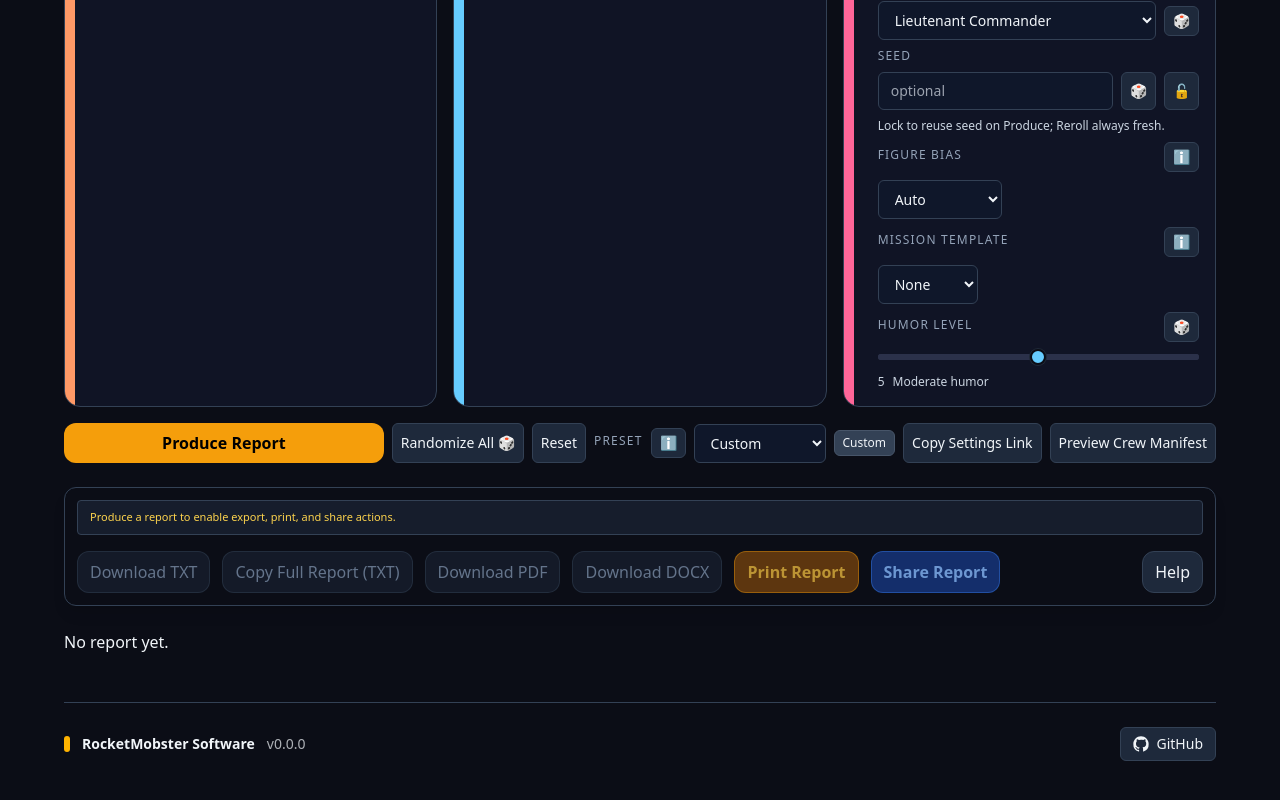
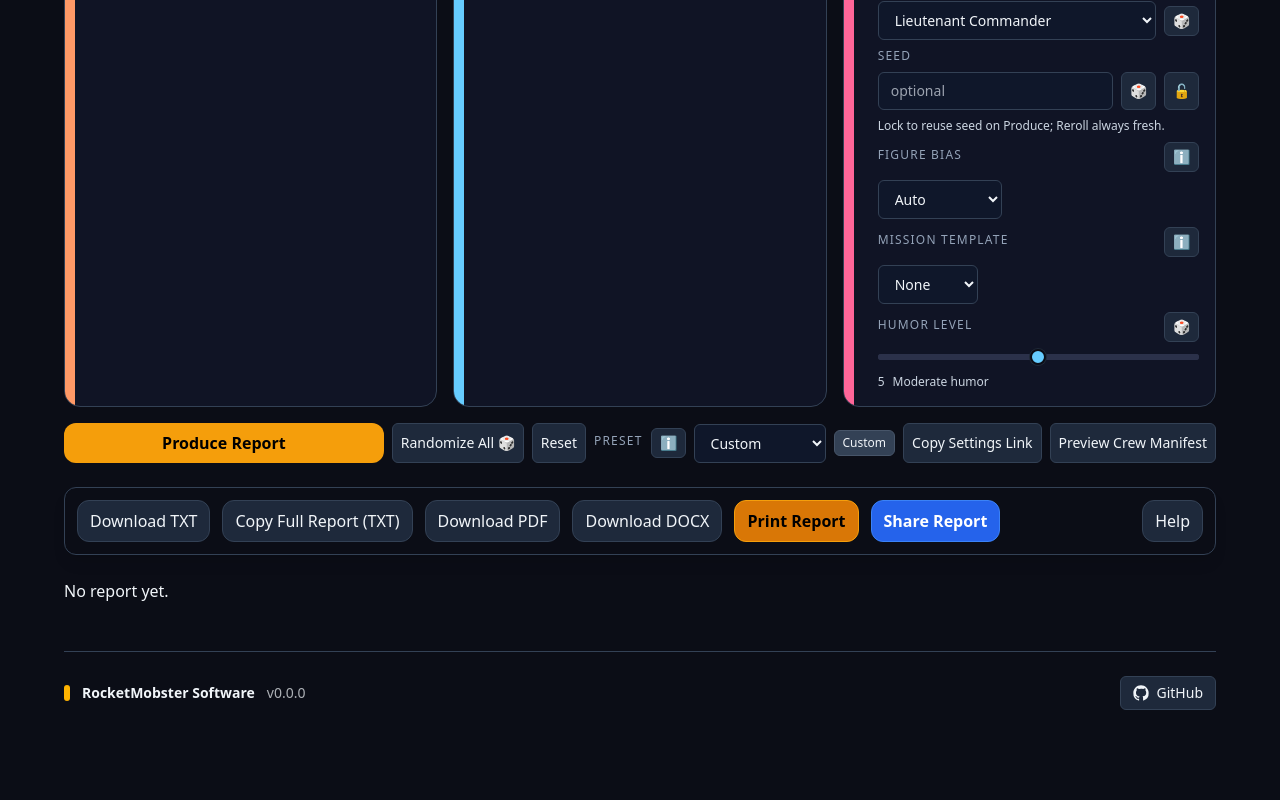
Before and after one commit to RocketMobster/warpcorereports, a React (Vite) app: page / in a window 1280 px wide. Shown: the part 504-1304 px from the top of the page. Built offline with nearby package versions, Linux system fonts and the light colour scheme; the HTML template or start-up script is replaced by a standard one.

Commit message:
fix: sounds use BASE_URL for GitHub Pages; Drawer z-index/pointer-events and close reliability

```diff
--- a/src/App.tsx
+++ b/src/App.tsx
@@ -61,25 +61,6 @@ export default function App() {
   const [showToast, setShowToast] = useState(false);
   const [toastMessage, setToastMessage] = useState('');
   const [toastIsError, setToastIsError] = useState(false);
-  // Live region message for structural announcements (panels/dialogs)
-  const [liveStructuralMsg, setLiveStructuralMsg] = useState<string>("");
-  useEffect(() => {
-    const lastRef = { detail: '', ts: 0 } as { detail: string; ts: number };
-    const handler = (e: Event) => {
-      const detail = (e as CustomEvent).detail;
-      if (typeof detail !== 'string') return;
-      const now = Date.now();
-      // Debounce identical structural messages fired within 900ms
-      if (detail === lastRef.detail && now - lastRef.ts < 900) return;
-      lastRef.detail = detail;
-      lastRef.ts = now;
-      setLiveStructuralMsg(detail);
-      // Clear after a short delay to avoid verbosity build-up in SR queues
-      setTimeout(()=> setLiveStructuralMsg(""), 2500);
-    };
-    window.addEventListener('wcr-live', handler as EventListener);
-    return () => window.removeEventListener('wcr-live', handler as EventListener);
-  }, []);
   const errorDetailRef = React.useRef<string>("");
   // Simple error toast throttle
   const [lastErrorAt, setLastErrorAt] = useState<number>(0);
@@ -369,17 +350,9 @@ export default function App() {
     }
   };
 
-  // Helper to present a short-lived toast (non-error)
-  const showTempToast = (msg: string, duration: number = 1800) => {
-    setToastIsError(false);
-    setToastMessage(msg);
-    setShowToast(true);
-    setTimeout(() => setShowToast(false), duration);
-  };
-
   const exportTxt = () => {
+    if (!report) return;
     buttonClickSound();
-    if (!report) return; // Accessible disabled pattern handles messaging
     const txt = reportToTxt(report);
     const blob = new Blob([txt], { type: "text/plain" });
     saveAs(blob, "engineering_report.txt");
@@ -387,8 +360,8 @@ export default function App() {
   };
 
   const exportPdf = async () => {
+    if (!report) return;
     buttonClickSound();
-    if (!report) return;
     const doc = new jsPDF({ unit: "pt", format: "letter" });
     const pageHeight = (doc as any).internal?.pageSize?.getHeight
       ? (doc as any).internal.pageSize.getHeight()
@@ -550,8 +523,8 @@ export default function App() {
   };
 
   const exportDocx = async () => {
+    if (!report) return;
     buttonClickSound();
-    if (!report) return;
     const doc = buildDocx(report);
     const blob = await doc;
     saveAs(blob, "engineering_report.docx");
@@ -559,8 +532,9 @@ export default function App() {
   };
 
   const handlePrint = () => {
+    if (!report) return;
+
     buttonClickSound();
-    if (!report) return;
 
     // We need to wait for all SVG charts to render properly
     setTimeout(() => {
@@ -570,7 +544,6 @@ export default function App() {
 
   const handleShare = () => {
     buttonClickSound();
-    if (!report) return;
     setIsShareDialogOpen(true);
   };
 
@@ -709,9 +682,7 @@ export default function App() {
 
   return (
     <div className={`min-h-screen bg-[#0b0d16] text-slate-100 p-6 ${densityCompact ? 'density-compact' : ''}`}>
-      {/* Skip to main content link (appears on keyboard focus) */}
-      <a href="#main-content" className="skip-link" aria-label="Skip to main content">Skip to main content</a>
-      <div className="max-w-6xl mx-auto" id="main-content">
+      <div className="max-w-6xl mx-auto">
         <div className="flex justify-between items-center mb-6">
           <h1 className="text-2xl font-extrabold">Starfleet Engineering Report Generator</h1>
           {/* Settings gear moved to header */}
@@ -781,51 +752,16 @@ export default function App() {
 
         {/* Stardate controls moved into the Stardate accordion in mobile controls */}
         {showDesktopControls && (
-        <div id="button-bar" className="flex flex-wrap gap-3 mb-6 sticky top-4 z-10 bg-[#0b0d16] p-3 rounded-xl border border-slate-700 shadow-lg transition-all duration-300" aria-describedby={!report ? 'export-hint' : undefined}>
-          {!report && (
-            <p id="export-hint" className="w-full text-[11px] text-amber-300 bg-slate-800/60 border border-slate-700 rounded px-3 py-2 mb-1" aria-live="polite">
-              Produce a report to enable export, print, and share actions.
-            </p>
-          )}
-          <button
-            onClick={exportTxt}
-            aria-disabled={!report}
-            aria-describedby={!report ? 'export-hint' : undefined}
-            className={`px-3 py-2 rounded-xl border transition-all duration-200 ${!report ? 'bg-slate-800/50 border-slate-700/50 text-slate-500 cursor-not-allowed' : 'bg-slate-800 border-slate-700 hover:bg-slate-700'}`}
-          >Download TXT</button>
-          <button
-            onClick={async()=>{ if(!report) return; await copyToClipboard(reportToTxt(report), 'Full report copied as TXT.'); }}
-            aria-disabled={!report}
-            aria-describedby={!report ? 'export-hint' : undefined}
-            title="Copy full report as plain text"
-            aria-label="Copy full report as plain text"
-            className={`px-3 py-2 rounded-xl border transition-all duration-200 ${!report ? 'bg-slate-800/50 border-slate-700/50 text-slate-500 cursor-not-allowed' : 'bg-slate-800 border-slate-700 hover:bg-slate-700'}`}
-          >
-            Copy Full Report (TXT)
-          </button>
-          <button
-            onClick={exportPdf}
-            aria-disabled={!report}
-            aria-describedby={!report ? 'export-hint' : undefined}
-            className={`px-3 py-2 rounded-xl border transition-all duration-200 ${!report ? 'bg-slate-800/50 border-slate-700/50 text-slate-500 cursor-not-allowed' : 'bg-slate-800 border-slate-700 hover:bg-slate-700'}`}
-          >Download PDF</button>
-          <button
-            onClick={exportDocx}
-            aria-disabled={!report}
-            aria-describedby={!report ? 'export-hint' : undefined}
-            className={`px-3 py-2 rounded-xl border transition-all duration-200 ${!report ? 'bg-slate-800/50 border-slate-700/50 text-slate-500 cursor-not-allowed' : 'bg-slate-800 border-slate-700 hover:bg-slate-700'}`}
-          >Download DOCX</button>
-          <button
-            onClick={handlePrint}
-            aria-disabled={!report}
-            aria-describedby={!report ? 'export-hint' : undefined}
-            className={`px-3 py-2 rounded-xl font-bold border transition-all duration-200 ${!report ? 'bg-amber-600/40 border-amber-500/40 text-amber-300/60 cursor-not-allowed' : 'bg-amber-600 text-black border-amber-500 hover:bg-amber-500'}`}
-          >Print Report</button>
+        <div id="button-bar" className="flex flex-wrap gap-3 mb-6 sticky top-4 z-10 bg-[#0b0d16] p-3 rounded-xl border border-slate-700 shadow-lg transition-all duration-300">
+          <button onClick={exportTxt} className="px-3 py-2 rounded-xl bg-slate-800 border border-slate-700 hover:bg-slate-700 transition-all duration-200">Download TXT</button>
+          <button onClick={async()=>{ if(!report){ setToastMessage('No report to copy.'); setShowToast(true); setTimeout(()=>setShowToast(false),1500); return;} await copyToClipboard(reportToTxt(report), 'Full report copied as TXT.'); }} className="px-3 py-2 rounded-xl bg-slate-800 border border-slate-700 hover:bg-slate-700 transition-all duration-200" title="Copy full report as plain text" aria-label="Copy full report as plain text">Copy Full Report (TXT)</button>
+          <button onClick={exportPdf} className="px-3 py-2 rounded-xl bg-slate-800 border border-slate-700 hover:bg-slate-700 transition-all duration-200">Download PDF</button>
+          <button onClick={exportDocx} className="px-3 py-2 rounded-xl bg-slate-800 border border-slate-700 hover:bg-slate-700 transition-all duration-200">Download DOCX</button>
+          <button onClick={handlePrint} className="px-3 py-2 rounded-xl bg-amber-600 text-black font-bold border border-amber-500 hover:bg-amber-500 transition-all duration-200">Print Report</button>
           <button
             onClick={handleShare}
-            aria-disabled={!report}
-            aria-describedby={!report ? 'export-hint' : undefined}
-            className={`px-3 py-2 rounded-xl font-bold border transition-all duration-200 ${!report ? 'bg-blue-600/40 border-blue-500/40 text-blue-300/70 cursor-not-allowed' : 'bg-blue-600 text-white border-blue-500 hover:bg-blue-500'}`}
+            className="px-3 py-2 rounded-xl bg-blue-600 text-white font-bold border border-blue-500 hover:bg-blue-500 transition-all duration-200"
+            disabled={!report}
           >
             Share Report
           </button>
@@ -905,9 +841,9 @@ export default function App() {
           />
         )}
 
-        {/* Toast Notification (visual) */}
+        {/* Toast Notification */}
         {showToast && (
-          <div className="fixed bottom-4 right-4 bg-purple-900 text-white px-6 py-3 rounded-lg shadow-lg animate-fadeIn z-50 flex items-center gap-3" role="alert" aria-live="assertive">
+          <div className="fixed bottom-4 right-4 bg-purple-900 text-white px-6 py-3 rounded-lg shadow-lg animate-fadeIn z-50 flex items-center gap-3">
             <svg xmlns="http://www.w3.org/2000/svg" width="20" height="20" fill="currentColor" viewBox="0 0 16 16">
               <path d="M8 15A7 7 0 1 1 8 1a7 7 0 0 1 0 14zm0 1A8 8 0 1 0 8 0a8 8 0 0 0 0 16z"/>
               <path d="m8.93 6.588-2.29.287-.082.38.45.083c.294.07.352.176.288.469l-.738 3.468c-.194.897.105 1.319.808 1.319.545 0 1.178-.252 1.465-.598l.088-.416c-.2.176-.492.246-.686.246-.275 0-.375-.193-.304-.533L8.93 6.588zM9 4.5a1 1 0 1 1-2 0 1 1 0 0 1 2 0z"/>
@@ -967,14 +903,6 @@ export default function App() {
             )}
           </div>
         )}
-        {/* Off-screen polite live region to announce toast updates (non-error) */}
-        <div aria-live="polite" aria-atomic="true" className="sr-only" style={{position:'absolute',left:-9999,top:'auto',width:1,height:1,overflow:'hidden'}}>
-          {showToast && !toastIsError ? toastMessage : ''}
-        </div>
-        {/* Off-screen structural announcements (panel/dialog open/close) */}
-        <div aria-live="polite" aria-atomic="true" className="sr-only" style={{position:'absolute',left:-9999,top:'auto',width:1,height:1,overflow:'hidden'}}>
-          {liveStructuralMsg}
-        </div>
         {/* Mobile overlays (touch devices or small screens) */}
         {showMobileUI && (
           <>
@@ -1008,26 +936,14 @@ export default function App() {
               />
             </Drawer>
             <Drawer open={mobileExportOpen} onClose={()=>setMobileExportOpen(false)} title="Export">
-              <div className="space-y-3 text-sm" aria-describedby={!report ? 'export-hint-mobile' : undefined}>
-                {!report && (
-                  <p id="export-hint-mobile" className="text-[11px] text-amber-300 bg-slate-800/60 border border-slate-700 rounded p-2">
-                    Produce a report to enable export, print, and share actions.
-                  </p>
-                )}
+              <div className="space-y-3 text-sm">
                 <div className="grid grid-cols-2 gap-2">
-                  <button onClick={exportTxt} aria-disabled={!report} aria-describedby={!report ? 'export-hint-mobile' : undefined} className={`px-2 py-2 rounded border ${!report ? 'bg-slate-800/40 border-slate-700/40 text-slate-500 cursor-not-allowed' : 'bg-slate-800 border-slate-700'}`}>Download TXT</button>
-                  <button
-                    onClick={async()=>{ if(!report) return; await copyToClipboard(reportToTxt(report), 'Full report copied as TXT.'); }}
-                    aria-disabled={!report}
-                    aria-describedby={!report ? 'export-hint-mobile' : undefined}
-                    className={`px-2 py-2 rounded border ${!report ? 'bg-slate-800/40 border-slate-700/40 text-slate-500 cursor-not-allowed' : 'bg-slate-800 border-slate-700'}`}
-                  >
-                    Copy Full (TXT)
-                  </button>
-                  <button onClick={exportPdf} aria-disabled={!report} aria-describedby={!report ? 'export-hint-mobile' : undefined} className={`px-2 py-2 rounded border ${!report ? 'bg-slate-800/40 border-slate-700/40 text-slate-500 cursor-not-allowed' : 'bg-slate-800 border-slate-700'}`}>Download PDF</button>
-                  <button onClick={exportDocx} aria-disabled={!report} aria-describedby={!report ? 'export-hint-mobile' : undefined} className={`px-2 py-2 rounded border ${!report ? 'bg-slate-800/40 border-slate-700/40 text-slate-500 cursor-not-allowed' : 'bg-slate-800 border-slate-700'}`}>Download DOCX</button>
-                  <button onClick={handlePrint} aria-disabled={!report} aria-describedby={!report ? 'export-hint-mobile' : undefined} className={`px-2 py-2 rounded border font-semibold ${!report ? 'bg-amber-600/40 border-amber-500/40 text-amber-300/60 cursor-not-allowed' : 'bg-amber-600 text-black border-amber-500'}`}>Print</button>
-                  <button onClick={handleShare} aria-disabled={!report} aria-describedby={!report ? 'export-hint-mobile' : undefined} className={`px-2 py-2 rounded border font-semibold ${!report ? 'bg-blue-600/40 border-blue-500/40 text-blue-300/70 cursor-not-allowed' : 'bg-blue-600 text-white border-blue-500'}`}>Share</button>
+                  <button onClick={exportTxt} className="px-2 py-2 rounded bg-slate-800 border border-slate-700">Download TXT</button>
+                  <button onClick={async()=>{ if(!report){ setToastMessage('No report to copy.'); setShowToast(true); setTimeout(()=>setShowToast(false),1500); return;} await copyToClipboard(reportToTxt(report), 'Full report copied as TXT.'); }} className="px-2 py-2 rounded bg-slate-800 border border-slate-700">Copy Full (TXT)</button>
+                  <button onClick={exportPdf} className="px-2 py-2 rounded bg-slate-800 border border-slate-700">Download PDF</button>
+                  <button onClick={exportDocx} className="px-2 py-2 rounded bg-slate-800 border border-slate-700">Download DOCX</button>
+                  <button onClick={handlePrint} className="px-2 py-2 rounded bg-amber-600 text-black border border-amber-500">Print</button>
+                  <button onClick={handleShare} className="px-2 py-2 rounded bg-blue-600 text-white border border-blue-500" disabled={!report}>Share</button>
                 </div>
               </div>
             </Drawer>
--- a/src/utils/sounds.ts
+++ b/src/utils/sounds.ts
@@ -1,19 +1,26 @@
 // LCARS Sound Effect Utility
 // Manages loading and playing LCARS UI sound effects
 
-// Sound effect URLs - these are placeholder URLs and should be replaced with actual sound files
+// Resolve asset base to work in both dev ('/') and GitHub Pages ('/warpcorereports/')
+// Vite injects import.meta.env.BASE_URL at build time.
+const BASE = (typeof import.meta !== 'undefined' && (import.meta as any).env && (import.meta as any).env.BASE_URL) ? (import.meta as any).env.BASE_URL : '/';
+
+// Helper to prefix paths with the correct base; avoid double slashes
+const withBase = (p: string) => `${BASE}${p.replace(/^\//, '')}`;
+
+// Sound effect URLs (served from public/sounds)
 const soundFiles = {
-  buttonClick: '/sounds/lcars_beep1.mp3',
-  buttonHover: '/sounds/lcars_hover.mp3',
-  alert: '/sounds/lcars_alert.mp3',
-  success: '/sounds/lcars_success.mp3',
-  negative: '/sounds/lcars_negative.mp3',
-  processing: '/sounds/lcars_processing.mp3',
-  chartEdit: '/sounds/lcars_edit.mp3',
-  notification: '/sounds/lcars_notification.mp3',
-  shareReport: '/sounds/lcars_share.mp3',
-  toggleOn: '/sounds/lcars_toggle_on.mp3',
-  toggleOff: '/sounds/lcars_toggle_off.mp3',
+  buttonClick: withBase('sounds/lcars_beep1.mp3'),
+  buttonHover: withBase('sounds/lcars_hover.mp3'),
+  alert: withBase('sounds/lcars_alert.mp3'),
+  success: withBase('sounds/lcars_success.mp3'),
+  negative: withBase('sounds/lcars_negative.mp3'),
+  processing: withBase('sounds/lcars_processing.mp3'),
+  chartEdit: withBase('sounds/lcars_edit.mp3'),
+  notification: withBase('sounds/lcars_notification.mp3'),
+  shareReport: withBase('sounds/lcars_share.mp3'),
+  toggleOn: withBase('sounds/lcars_toggle_on.mp3'),
+  toggleOff: withBase('sounds/lcars_toggle_off.mp3'),
 };
 
 // Global settings
```
Also changed, not shown: src/components/Drawer.tsx (+6 -44 lines).
